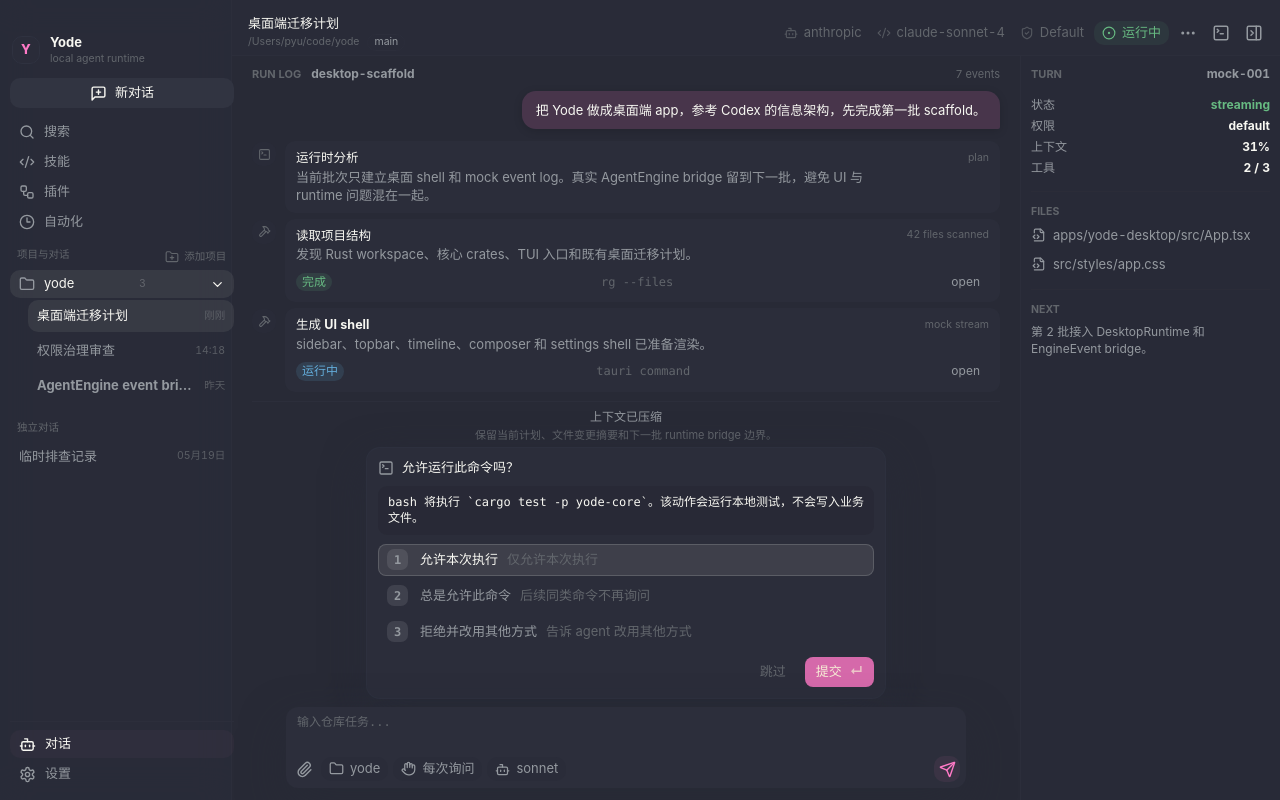
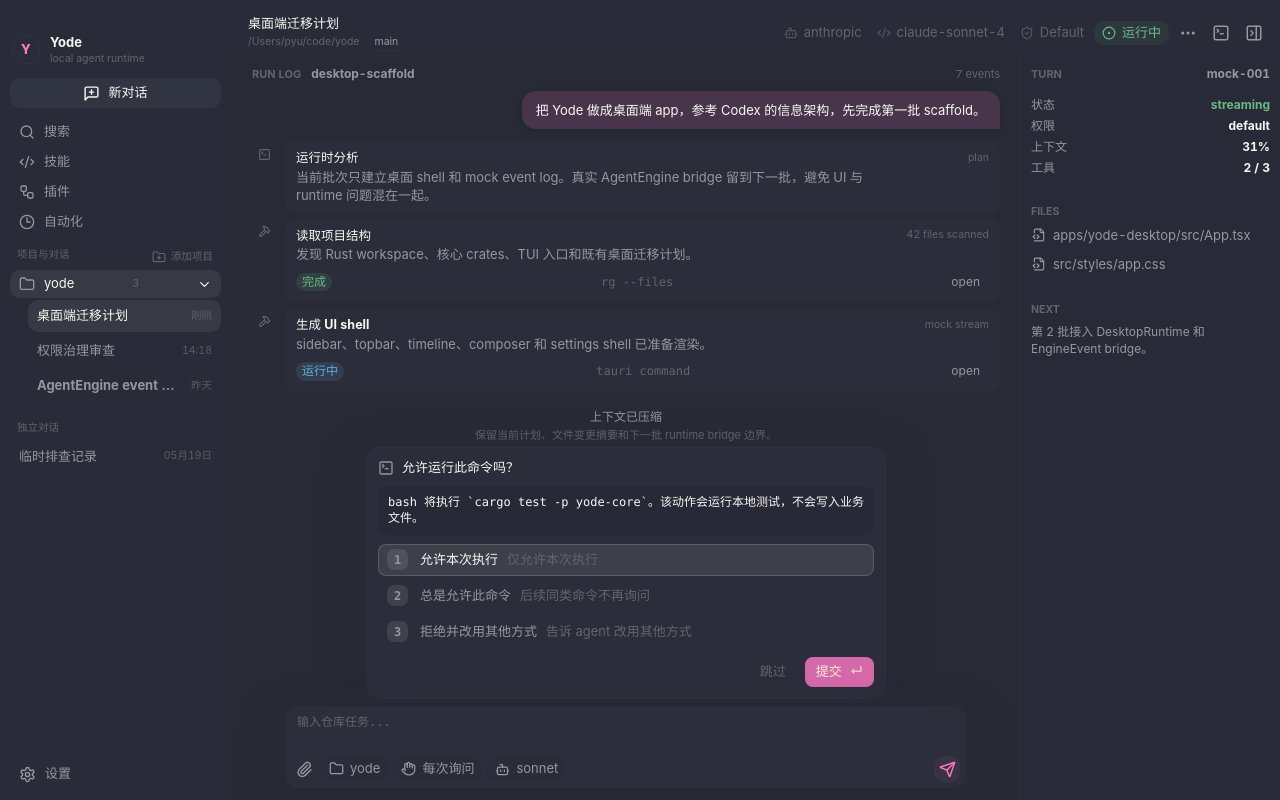
Before and after one commit to anYuJia/yode, a React (Vite) app in the folder apps/yode-desktop/: page / in a window 1280 px wide. Built offline with nearby package versions, Linux system fonts and the light colour scheme.

Commit message:
优化项目拖动与展开动画

```diff
--- a/apps/yode-desktop/src/App.tsx
+++ b/apps/yode-desktop/src/App.tsx
@@ -41,7 +41,7 @@
   Pin,
   Trash2
 } from "lucide-react";
-import React, { useEffect, useMemo, useState, useRef } from "react";
+import React, { useEffect, useLayoutEffect, useMemo, useState, useRef } from "react";
 import { createPortal } from "react-dom";
 
 import {
@@ -669,9 +669,6 @@
           const nextSession = sessionItems.find((item) => item.id === sessionId);
           setActiveSessionId(sessionId);
           setSelectedProjectRoot(nextSession?.projectRoot ?? null);
-          setSessionItems((items) =>
-            items.map((item) => ({ ...item, active: item.id === sessionId }))
-          );
         }}
         onAddProject={handleAddProject}
         onProjectReorder={handleProjectReorder}
@@ -744,6 +741,8 @@
   const [dragGhost, setDragGhost] = useState<{
     name: string;
     count: number;
+    sessions: SessionSummary[];
+    expanded: boolean;
     left: number;
     width: number;
     height: number;
@@ -756,10 +755,17 @@
   const hoverTimerRef = useRef<number | null>(null);
   const projectGroupsRef = useRef<Array<{ id: string; name: string; sessions: SessionSummary[] }>>([]);
   const projectNodeRefs = useRef(new Map<string, HTMLDivElement>());
+  const projectFlipRectsRef = useRef(new Map<string, DOMRect>());
+  const knownProjectIdsRef = useRef(new Set<string>());
   const dragStateRef = useRef<{
     id: string;
     name: string;
     count: number;
+    sessions: SessionSummary[];
+    expanded: boolean;
+    left: number;
+    width: number;
+    height: number;
     offsetY: number;
     startY: number;
     hasMoved: boolean;
@@ -857,72 +863,56 @@
         })),
       standaloneSessions: sortSessions(standalone)
     };
-  }, [activeSessionId, pinnedSessionIds, projectOptions, sessions]);
+  }, [pinnedSessionIds, projectOptions, sessions]);
 
   projectGroupsRef.current = projectGroups;
 
+  useLayoutEffect(() => {
+    const previousRects = projectFlipRectsRef.current;
+    const nextRects = new Map<string, DOMRect>();
+
+    projectGroups.forEach((group) => {
+      const node = projectNodeRefs.current.get(group.id);
+      if (!node) return;
+      const nextRect = node.getBoundingClientRect();
+      nextRects.set(group.id, nextRect);
+      if (group.id === draggingProjectId) return;
+      const previousRect = previousRects.get(group.id);
+      if (!previousRect) return;
+      const deltaY = previousRect.top - nextRect.top;
+      if (Math.abs(deltaY) < 0.5) return;
+      if (document.body.classList.contains("reduce-motion")) return;
+      node.animate(
+        [
+          { transform: `translateY(${deltaY}px)` },
+          { transform: "translateY(0)" }
+        ],
+        {
+          duration: 260,
+          easing: "cubic-bezier(0.16, 1, 0.3, 1)"
+        }
+      );
+    });
+
+    projectFlipRectsRef.current = nextRects;
+  }, [projectGroups, draggingProjectId]);
+
   useEffect(() => {
+    const nextKnownProjectIds = new Set(projectGroups.map((group) => group.id));
+    const newlyDiscoveredProjectIds = projectGroups
+      .filter((group) => !knownProjectIdsRef.current.has(group.id))
+      .map((group) => group.id);
+    knownProjectIdsRef.current = nextKnownProjectIds;
+
     setExpandedProjectIds((current) => {
-      const known = new Set(projectGroups.map((group) => group.id));
-      const kept = current.filter((id) => known.has(id));
-      const missing = projectGroups
-        .filter((group) => !kept.includes(group.id))
-        .map((group) => group.id);
-      return [...kept, ...missing];
+      const kept = current.filter((id) => nextKnownProjectIds.has(id));
+      const next = [
+        ...kept,
+        ...newlyDiscoveredProjectIds.filter((id) => !kept.includes(id))
+      ];
+      return next;
     });
   }, [projectGroups]);
-
-  useEffect(() => {
-    if (!draggingProjectId) return;
-
-    const handlePointerMove = (event: PointerEvent) => {
-      const dragState = dragStateRef.current;
-      if (!dragState) return;
-      event.preventDefault();
-      const nextY = event.clientY - dragState.offsetY;
-      const moved = Math.abs(event.clientY - dragState.startY) > 3;
-      if (moved) {
-        dragState.hasMoved = true;
-        suppressProjectClickRef.current = true;
-      }
-      setDragGhost((current) => current ? { ...current, y: nextY } : current);
-
-      const groups = projectGroupsRef.current.filter((group) => group.id !== dragState.id);
-      if (groups.length === 0) return;
-
-      let targetId = groups[groups.length - 1].id;
-      let placement: "before" | "after" = "after";
-      for (const group of groups) {
-        const node = projectNodeRefs.current.get(group.id);
-        if (!node) continue;
-        const rect = node.getBoundingClientRect();
-        if (event.clientY < rect.top + rect.height / 2) {
-          targetId = group.id;
-          placement = "before";
-          break;
-        }
-      }
-      onProjectReorder(dragState.id, targetId, placement);
-    };
-
-    const handlePointerUp = () => {
-      dragStateRef.current = null;
-      setDraggingProjectId(null);
-      setDragGhost(null);
-      window.setTimeout(() => {
-        suppressProjectClickRef.current = false;
-      }, 0);
-    };
-
-    window.addEventListener("pointermove", handlePointerMove, { passive: false });
-    window.addEventListener("pointerup", handlePointerUp);
-    window.addEventListener("pointercancel", handlePointerUp);
-    return () => {
-      window.removeEventListener("pointermove", handlePointerMove);
-      window.removeEventListener("pointerup", handlePointerUp);
-      window.removeEventListener("pointercancel", handlePointerUp);
-    };
-  }, [draggingProjectId, onProjectReorder]);
 
   // Helper render method for a session item
   const renderSessionItem = (session: SessionSummary) => {
@@ -987,10 +977,91 @@
     );
   };
 
+  const beginProjectPointerTracking = (
+    group: { id: string; name: string; sessions: SessionSummary[] },
+    event: React.PointerEvent<HTMLButtonElement>
+  ) => {
+    if (event.button !== 0) return;
+    const groupNode = projectNodeRefs.current.get(group.id);
+    const rect = (groupNode ?? event.currentTarget).getBoundingClientRect();
+    const isExpandedAtStart = expandedProjectIds.includes(group.id);
+    dragStateRef.current = {
+      id: group.id,
+      name: group.name,
+      count: group.sessions.length,
+      sessions: group.sessions,
+      expanded: isExpandedAtStart,
+      left: rect.left,
+      width: rect.width,
+      height: rect.height,
+      offsetY: event.clientY - rect.top,
+      startY: event.clientY,
+      hasMoved: false
+    };
+
+    const handlePointerMove = (moveEvent: PointerEvent) => {
+      const dragState = dragStateRef.current;
+      if (!dragState) return;
+      const moved = Math.abs(moveEvent.clientY - dragState.startY) > 4;
+      if (!dragState.hasMoved) {
+        if (!moved) return;
+        dragState.hasMoved = true;
+        suppressProjectClickRef.current = true;
+        setDraggingProjectId(dragState.id);
+        setDragGhost({
+          name: dragState.name,
+          count: dragState.count,
+          sessions: dragState.sessions,
+          expanded: dragState.expanded,
+          left: dragState.left,
+          width: dragState.width,
+          height: dragState.height,
+          y: moveEvent.clientY - dragState.offsetY
+        });
+      }
+
+      moveEvent.preventDefault();
+      setDragGhost((current) =>
+        current ? { ...current, y: moveEvent.clientY - dragState.offsetY } : current
+      );
+
+      const groups = projectGroupsRef.current.filter((item) => item.id !== dragState.id);
+      if (groups.length === 0) return;
+
+      let targetId = groups[groups.length - 1].id;
+      let placement: "before" | "after" = "after";
+      for (const item of groups) {
+        const node = projectNodeRefs.current.get(item.id);
+        if (!node) continue;
+        const itemRect = node.getBoundingClientRect();
+        if (moveEvent.clientY < itemRect.top + itemRect.height / 2) {
+          targetId = item.id;
+          placement = "before";
+          break;
+        }
+      }
+      onProjectReorder(dragState.id, targetId, placement);
+    };
+
+    const finishPointerTracking = () => {
+      dragStateRef.current = null;
+      setDraggingProjectId(null);
+      setDragGhost(null);
+      window.removeEventListener("pointermove", handlePointerMove);
+      window.removeEventListener("pointerup", finishPointerTracking);
+      window.removeEventListener("pointercancel", finishPointerTracking);
+      window.setTimeout(() => {
+        suppressProjectClickRef.current = false;
+      }, 0);
+    };
+
+    window.addEventListener("pointermove", handlePointerMove, { passive: false });
+    window.addEventListener("pointerup", finishPointerTracking);
+    window.addEventListener("pointercancel", finishPointerTracking);
+  };
+
   const renderProjectGroup = (group: { id: string; name: string; sessions: SessionSummary[] }) => {
-    const isDraggingActive = draggingProjectId !== null;
-    // Collapse all group items during dragging to maintain uniform 36px height
-    const expanded = isDraggingActive ? false : expandedProjectIds.includes(group.id);
+    const expanded = expandedProjectIds.includes(group.id);
     const hasActiveSession = group.sessions.some((session) => session.id === activeSessionId);
     const isDragging = draggingProjectId === group.id;
 
@@ -1015,28 +1086,10 @@
         <button
           className={`project-button ${hasActiveSession ? "active" : ""}`}
           onPointerDown={(event) => {
-            if (event.button !== 0) return;
-            const rect = event.currentTarget.getBoundingClientRect();
-            setDraggingProjectId(group.id);
-            dragStateRef.current = {
-              id: group.id,
-              name: group.name,
-              count: group.sessions.length,
-              offsetY: event.clientY - rect.top,
-              startY: event.clientY,
-              hasMoved: false
-            };
-            setDragGhost({
-              name: group.name,
-              count: group.sessions.length,
-              left: rect.left,
-              width: rect.width,
-              height: rect.height,
-              y: rect.top
-            });
+            beginProjectPointerTracking(group, event);
           }}
           onClick={(event) => {
-            if (suppressProjectClickRef.current || dragStateRef.current?.hasMoved) {
+            if (suppressProjectClickRef.current) {
               event.preventDefault();
               return;
             }
@@ -1053,14 +1106,19 @@
           <em>{group.sessions.length}</em>
           <ChevronDown className={expanded ? "expanded" : ""} size={15} />
         </button>
-        {expanded ? (
+        <div
+          className={`project-sessions-shell ${expanded ? "expanded" : "collapsed"}`}
+          aria-hidden={!expanded}
+        >
+          <div className="project-sessions-inner">
             <div className="project-sessions">
               {group.sessions.map(renderSessionItem)}
             </div>
-        ) : null}
-        {expanded && group.sessions.length === 0 ? (
+            {group.sessions.length === 0 ? (
               <div className="project-empty">{t("暂无会话", "No chats yet")}</div>
             ) : null}
+          </div>
+        </div>
       </div>
     );
   };
@@ -1157,7 +1215,7 @@
 
       {dragGhost && createPortal(
         <div
-          className="project-drag-ghost"
+          className={`project-drag-ghost ${dragGhost.expanded ? "expanded" : ""}`}
           style={{
             left: dragGhost.left,
             top: dragGhost.y,
@@ -1165,23 +1223,30 @@
             height: dragGhost.height
           }}
         >
+          <div className="project-drag-ghost-head">
             <Folder size={16} />
             <span>{dragGhost.name}</span>
             <em>{dragGhost.count}</em>
+          </div>
+          {dragGhost.expanded ? (
+            <div className="project-drag-ghost-sessions">
+              {dragGhost.sessions.length > 0 ? (
+                dragGhost.sessions.map((session) => (
+                  <div className="project-drag-ghost-session" key={session.id}>
+                    <span>{session.title}</span>
+                    <em>{session.updatedAt}</em>
+                  </div>
+                ))
+              ) : (
+                <div className="project-drag-ghost-empty">{t("暂无会话", "No chats yet")}</div>
+              )}
+            </div>
+          ) : null}
         </div>,
         document.body
       )}
 
       <div className="sidebar-footer">
-        <button
-          className={`footer-button ${viewMode === "chat" ? "active" : ""}`}
-          onClick={() => onChangeView("chat")}
-          type="button"
-          title={t("对话", "Chat")}
-        >
-          <Bot size={17} />
-          {t("对话", "Chat")}
-        </button>
         <button
           className={`footer-button ${viewMode === "settings" ? "active" : ""}`}
           onClick={() => onChangeView("settings")}
--- a/apps/yode-desktop/src/styles/app.css
+++ b/apps/yode-desktop/src/styles/app.css
@@ -313,7 +313,7 @@
 }
 
 .project-group.dragging {
-  opacity: 0.32;
+  opacity: 0.18;
   cursor: grabbing;
 }
 
@@ -325,8 +325,7 @@
   position: fixed;
   z-index: 10000;
   display: flex;
-  align-items: center;
-  gap: 9px;
+  flex-direction: column;
   padding: 4px 8px;
   border: 1px solid var(--line-soft);
   border-radius: var(--radius);
@@ -335,20 +334,53 @@
   box-shadow: var(--shadow-raised);
   pointer-events: none;
   opacity: 0.96;
-}
-
-.project-drag-ghost span {
+  overflow: hidden;
+}
+
+.project-drag-ghost-head {
+  display: flex;
+  align-items: center;
+  gap: 9px;
+  min-height: 28px;
+}
+
+.project-drag-ghost-head span,
+.project-drag-ghost-session span {
   min-width: 0;
   overflow: hidden;
   text-overflow: ellipsis;
   white-space: nowrap;
 }
 
-.project-drag-ghost em {
+.project-drag-ghost-head em,
+.project-drag-ghost-session em {
   margin-left: auto;
   color: var(--text-soft);
   font-size: 10.5px;
   font-style: normal;
+  font-variant-numeric: tabular-nums;
+}
+
+.project-drag-ghost-sessions {
+  display: flex;
+  flex-direction: column;
+  gap: 1px;
+  padding: 1px 0 5px 18px;
+}
+
+.project-drag-ghost-session {
+  display: flex;
+  align-items: center;
+  gap: 8px;
+  min-height: 32px;
+  color: var(--text-muted);
+  font-size: 12px;
+}
+
+.project-drag-ghost-empty {
+  margin: 2px 8px 6px 0;
+  color: var(--text-soft);
+  font-size: 10.5px;
 }
 
 .project-button span {
@@ -413,10 +445,35 @@
   flex-direction: column;
   gap: 1px;
   transition:
-    opacity 140ms ease,
-    transform 160ms cubic-bezier(0.2, 0, 0, 1),
-    background-color 160ms ease;
+    opacity 180ms ease,
+    background-color 220ms ease;
   will-change: transform;
+}
+
+.project-sessions-shell {
+  display: grid;
+  grid-template-rows: 0fr;
+  min-height: 0;
+  overflow: hidden;
+  opacity: 0;
+  transform: translateY(-3px);
+  pointer-events: none;
+  transition:
+    grid-template-rows 260ms cubic-bezier(0.16, 1, 0.3, 1),
+    opacity 210ms ease,
+    transform 260ms cubic-bezier(0.16, 1, 0.3, 1);
+}
+
+.project-sessions-shell.expanded {
+  grid-template-rows: 1fr;
+  opacity: 1;
+  transform: translateY(0);
+  pointer-events: auto;
+}
+
+.project-sessions-inner {
+  min-height: 0;
+  overflow: hidden;
 }
 
 .project-sessions {
```
Lines whose indentation alone changed are shown as unchanged.
